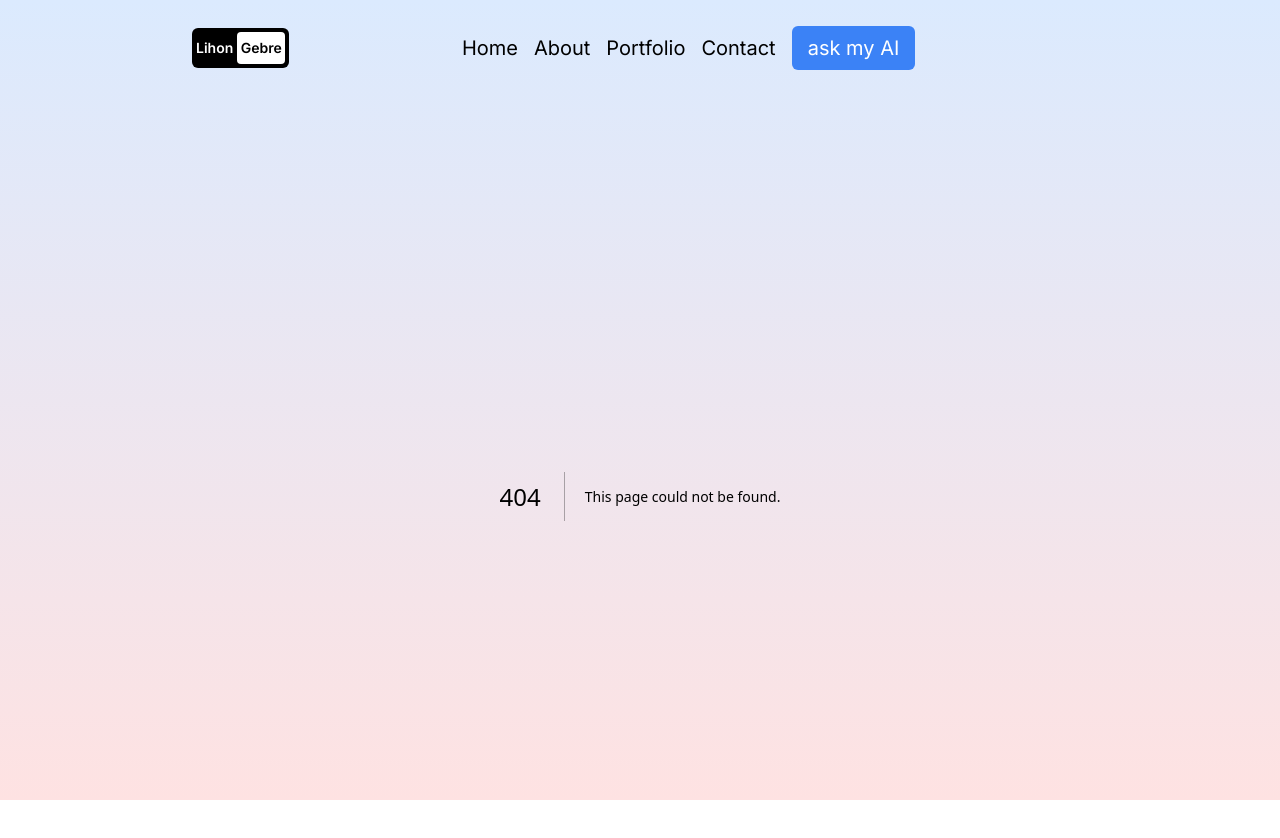
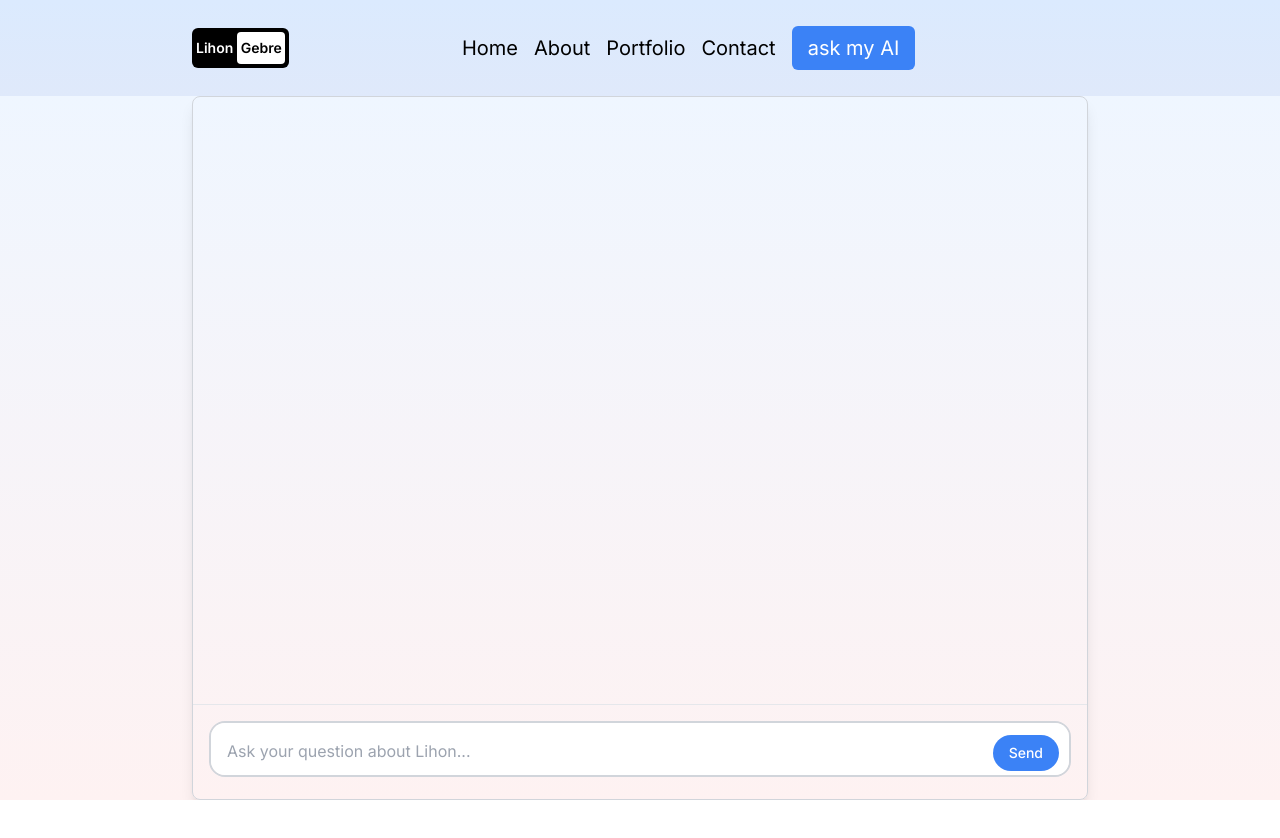
Before and after one commit to gelftheshot/portfolio, a Next.js app: page /askai in a window 1280 px wide. Before the commit this address had no page. Shown: the top 838 px of the page. After the commit the page ends 800 px from the top, so only its background shows below. Built offline with nearby package versions, Linux system fonts and the light colour scheme.

Commit message:
adding a section of chat to ask a questio about me

```diff
--- /dev/null
+++ b/app/askai/page.jsx
@@ -0,0 +1,14 @@
+import React from 'react'
+import Chat from '../../components/chat'
+
+const AskAIPage = () => {
+  return (
+    <div className="h-full flex items-center justify-center bg-gradient-to-b from-blue-50 to-red-50">
+      <div className="w-full max-w-4xl h-[calc(100vh-6rem)] border border-gray-300 rounded-lg shadow-lg overflow-hidden">
+        <Chat />
+      </div>
+    </div>
+  )
+}
+
+export default AskAIPage
--- /dev/null
+++ b/components/chat.jsx
@@ -0,0 +1,113 @@
+"use client";
+import { useState, useRef, useEffect } from "react";
+import { useCompletion } from 'ai/react';
+import { v4 as uuidv4 } from 'uuid';
+import Message from "./message";
+
+const Chat = () => {
+  const [message, setMessage] = useState("");
+  const [chatMessages, setChatMessages] = useState([]);
+  const [streamingMessage, setStreamingMessage] = useState(null);
+  const textareaRef = useRef(null);
+  const chatWindowRef = useRef(null);
+  const { completion, complete, isLoading } = useCompletion({
+    api: '/api/chat',
+  });
+
+  useEffect(() => {
+    if (textareaRef.current) {
+      textareaRef.current.style.height = "auto";
+      const newHeight = Math.min(textareaRef.current.scrollHeight, 150);
+      textareaRef.current.style.height = newHeight + "px";
+      const borderRadius = newHeight > 40 ? "1rem" : "9999px";
+      textareaRef.current.style.borderRadius = borderRadius;
+    }
+  }, [message]);
+
+  useEffect(() => {
+    if (chatWindowRef.current) {
+      chatWindowRef.current.scrollTop = chatWindowRef.current.scrollHeight;
+    }
+  }, [chatMessages, streamingMessage]);
+
+  const handleSubmit = async (e) => {
+    e.preventDefault();
+    if (!message.trim()) return;
+
+    const userMessage = { _id: uuidv4(), text: message, role: "user" };
+    setChatMessages((prev) => [...prev, userMessage]);
+    setMessage("");
+    setStreamingMessage({ _id: uuidv4(), text: "", role: "assistant" });
+
+    try {
+      await complete(message);
+    } catch (error) {
+      console.error("Error completing message:", error);
+      setStreamingMessage(null);
+      setChatMessages((prev) => [
+        ...prev,
+        {
+          _id: uuidv4(),
+          text: "An error occurred while processing your request.",
+          role: "assistant"
+        }
+      ]);
+    }
+  };
+
+  useEffect(() => {
+    if (completion) {
+      setStreamingMessage((prev) =>
+        prev ? { ...prev, text: completion } : null
+      );
+    }
+  }, [completion]);
+
+  useEffect(() => {
+    if (!isLoading && streamingMessage) {
+      setChatMessages((prev) => [...prev, streamingMessage]);
+      setStreamingMessage(null);
+    }
+  }, [isLoading, streamingMessage]);
+
+  return (
+    <div className="flex flex-col h-full">
+      <div ref={chatWindowRef} className="flex-1 overflow-y-auto p-6 space-y-4">
+        {chatMessages.map(message => (
+          <Message key={message._id} role={message.role} content={message.text} />
+        ))}
+        {streamingMessage && (
+          <Message role={streamingMessage.role} content={streamingMessage.text || "Thinking..."} />
+        )}
+      </div>
+      <footer className="border-t border-gray-200 p-4">
+        <form onSubmit={handleSubmit} className="relative">
+          <textarea
+            ref={textareaRef}
+            className="w-full p-4 pr-20 text-gray-700 bg-white border-2 border-gray-300 rounded-lg resize-none transition-all duration-200 ease-in-out focus:outline-none focus:ring-2 focus:ring-blue-500 focus:border-transparent"
+            style={{ maxHeight: "150px", minHeight: "50px", overflowY: "auto" }}
+            rows="1"
+            placeholder="Ask your question about Lihon..."
+            value={message}
+            onChange={(e) => setMessage(e.target.value)}
+            onKeyDown={(e) => {
+              if (e.key === 'Enter' && !e.shiftKey) {
+                e.preventDefault();
+                handleSubmit(e);
+              }
+            }}
+          ></textarea>
+          <button
+            type="submit"
+            className="absolute right-3 bottom-3 bg-blue-500 text-white px-4 py-2 rounded-full text-sm font-medium hover:bg-blue-600 focus:outline-none focus:ring-2 focus:ring-blue-500 focus:ring-offset-2 transition-colors duration-200"
+            disabled={isLoading}
+          >
+            {isLoading ? 'Sending...' : 'Send'}
+          </button>
+        </form>
+      </footer>
+    </div>
+  );
+};
+
+export default Chat;
--- /dev/null
+++ b/components/message.jsx
@@ -0,0 +1,22 @@
+import React from 'react'
+import { IoIosPerson } from "react-icons/io";
+import { SiGooglegemini } from "react-icons/si";
+
+const Message = ({ role, content }) => {
+  return (
+    <div className={`flex ${role === 'user' ? 'justify-end' : 'justify-start'}`}>
+      <div className={`max-w-[80%] p-4 rounded-lg shadow-md ${role === 'user' ? 'bg-blue-100 rounded-br-none' : 'bg-white rounded-bl-none'}`}>
+        <div className="flex items-center mb-2">
+          {role === 'user' ?
+            <IoIosPerson className="text-2xl text-blue-600 mr-2" /> :
+            <SiGooglegemini className="text-2xl text-green-600 mr-2" />
+          }
+          <span className="text-sm font-medium text-gray-600">{role === 'user' ? 'You' : 'AI Assistant'}</span>
+        </div>
+        <div className="text-gray-800 whitespace-pre-wrap">{content}</div>
+      </div>
+    </div>
+  )
+}
+
+export default Message
--- a/package.json
+++ b/package.json
@@ -10,10 +10,13 @@
   },
   "dependencies": {
     "@emailjs/browser": "^3.12.1",
+    "ai": "^3.3.20",
     "framer-motion": "^11.0.3",
     "next": "14.2.5",
     "react": "^18",
-    "react-dom": "^18"
+    "react-dom": "^18",
+    "react-icons": "^5.3.0",
+    "uuid": "^10.0.0"
   },
   "devDependencies": {
     "autoprefixer": "latest",
```
Also changed, not shown: 1 other file (tests, documents, lock files or other folders).
